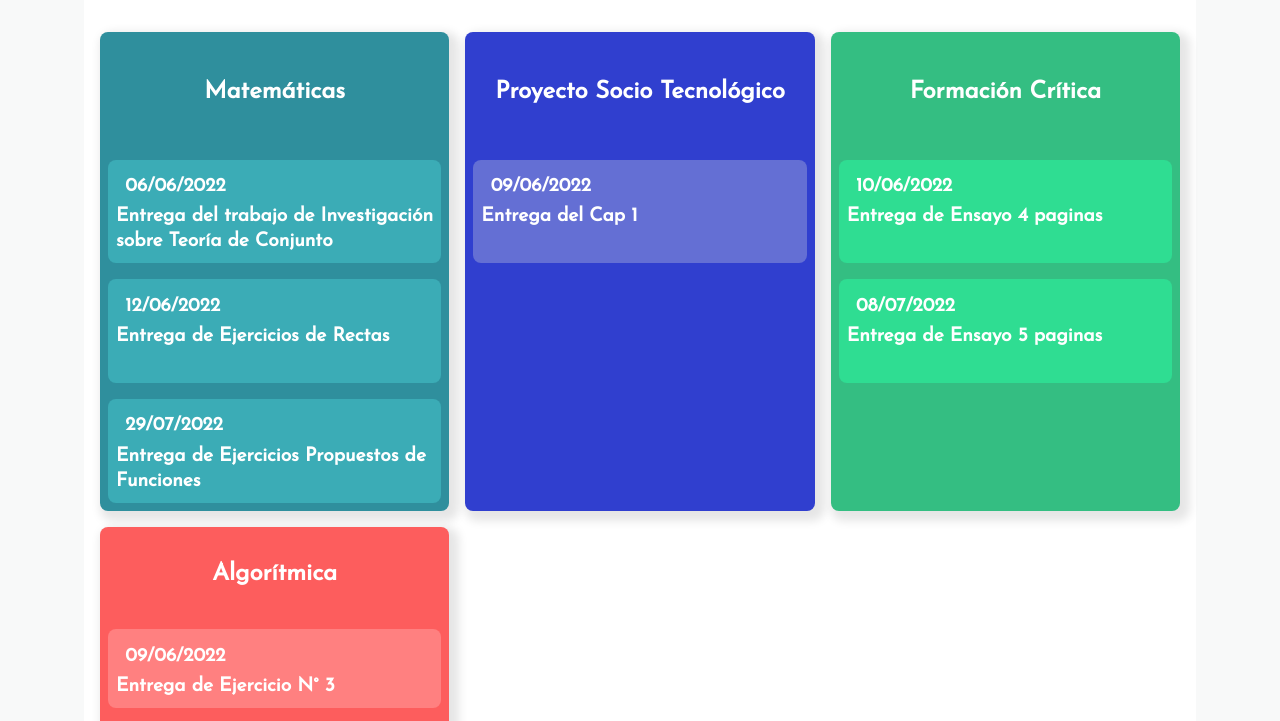
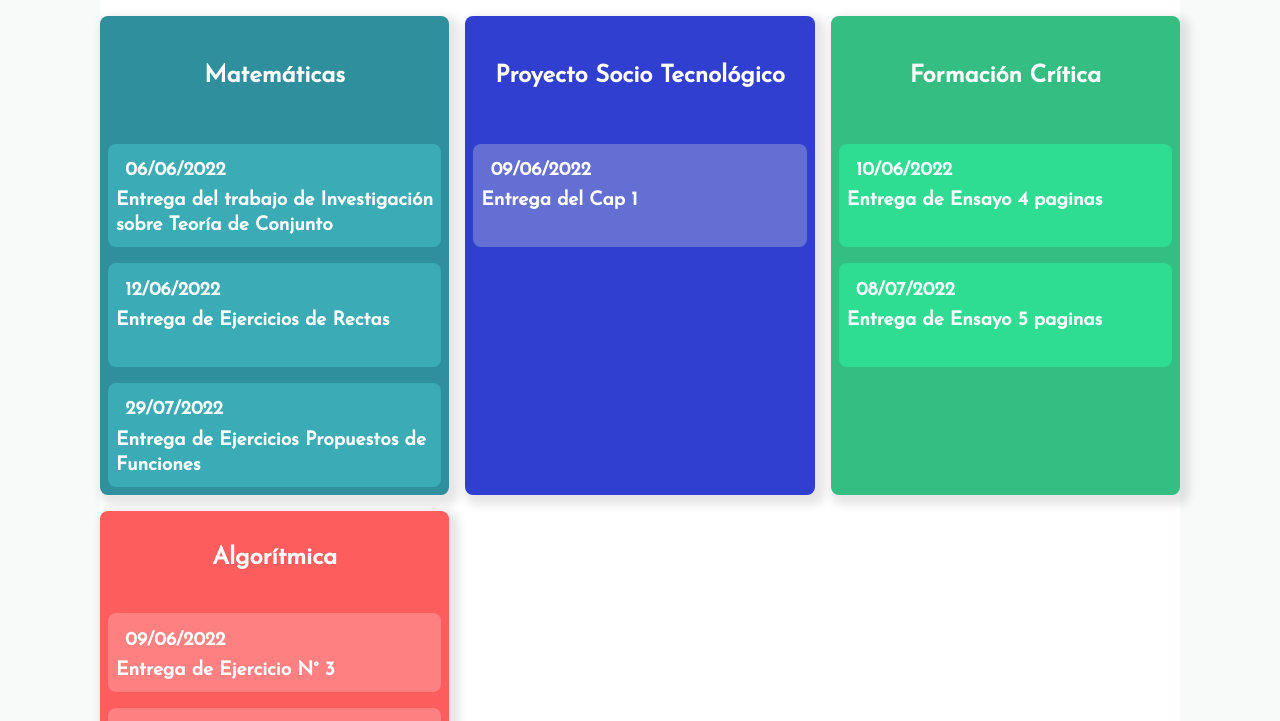
Before and after one commit to EmilioRXD/Actividades, a plain HTML site: page index.html in a window 1280 px wide. Shown: the part 96-817 px from the top of the page. Drawn offline with Linux system fonts and the light colour scheme.

Commit message:
Add files via upload

```diff
--- a/style.css
+++ b/style.css
@@ -15,7 +15,6 @@ body {
 	grid-template-columns: repeat(auto-fill,minmax(20em,1fr));
 	grid-gap: 1em;
 	background: #fff;
-	padding: 1em;
 }
 .hero {
 	grid-column-start: 1;
```
